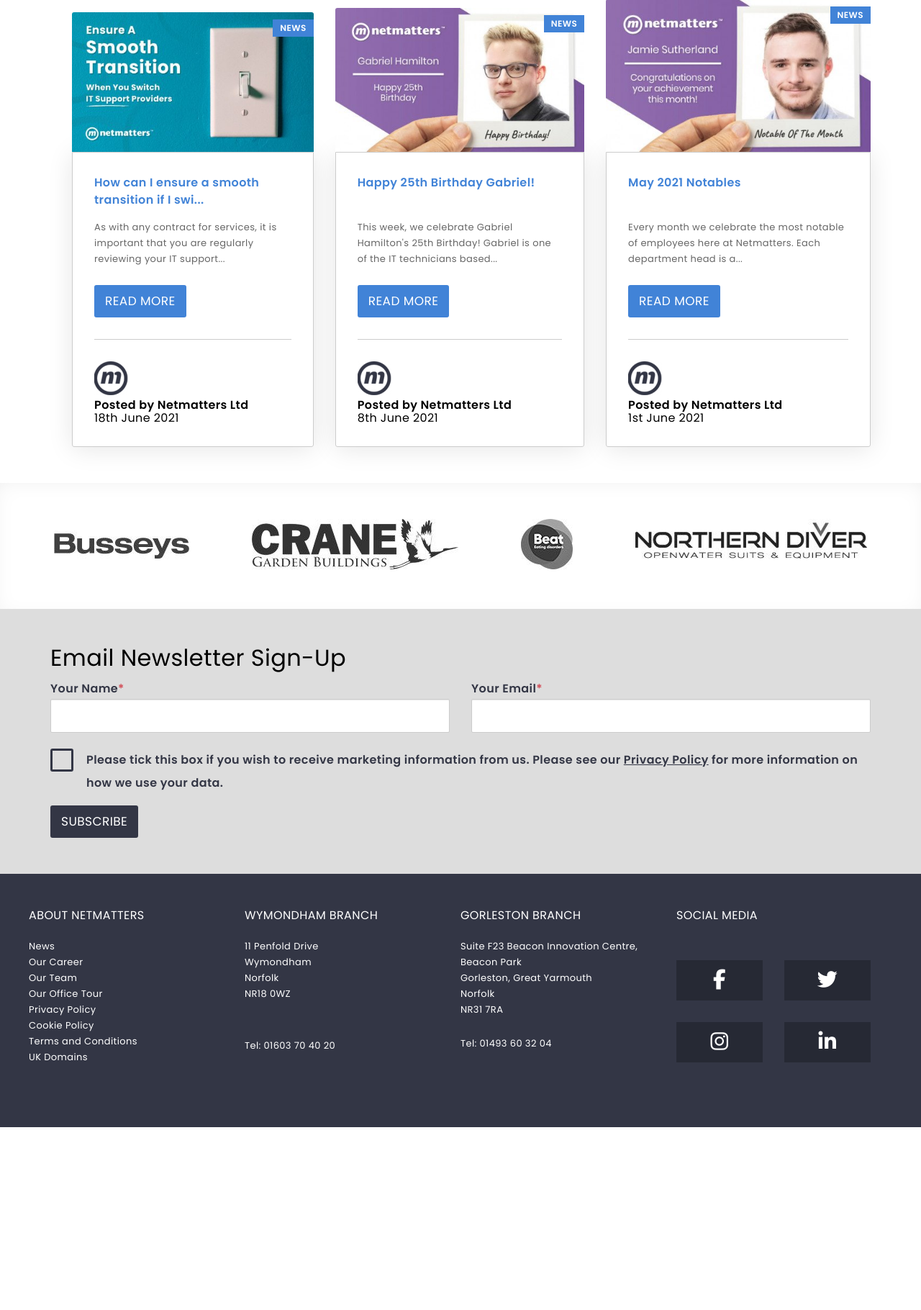
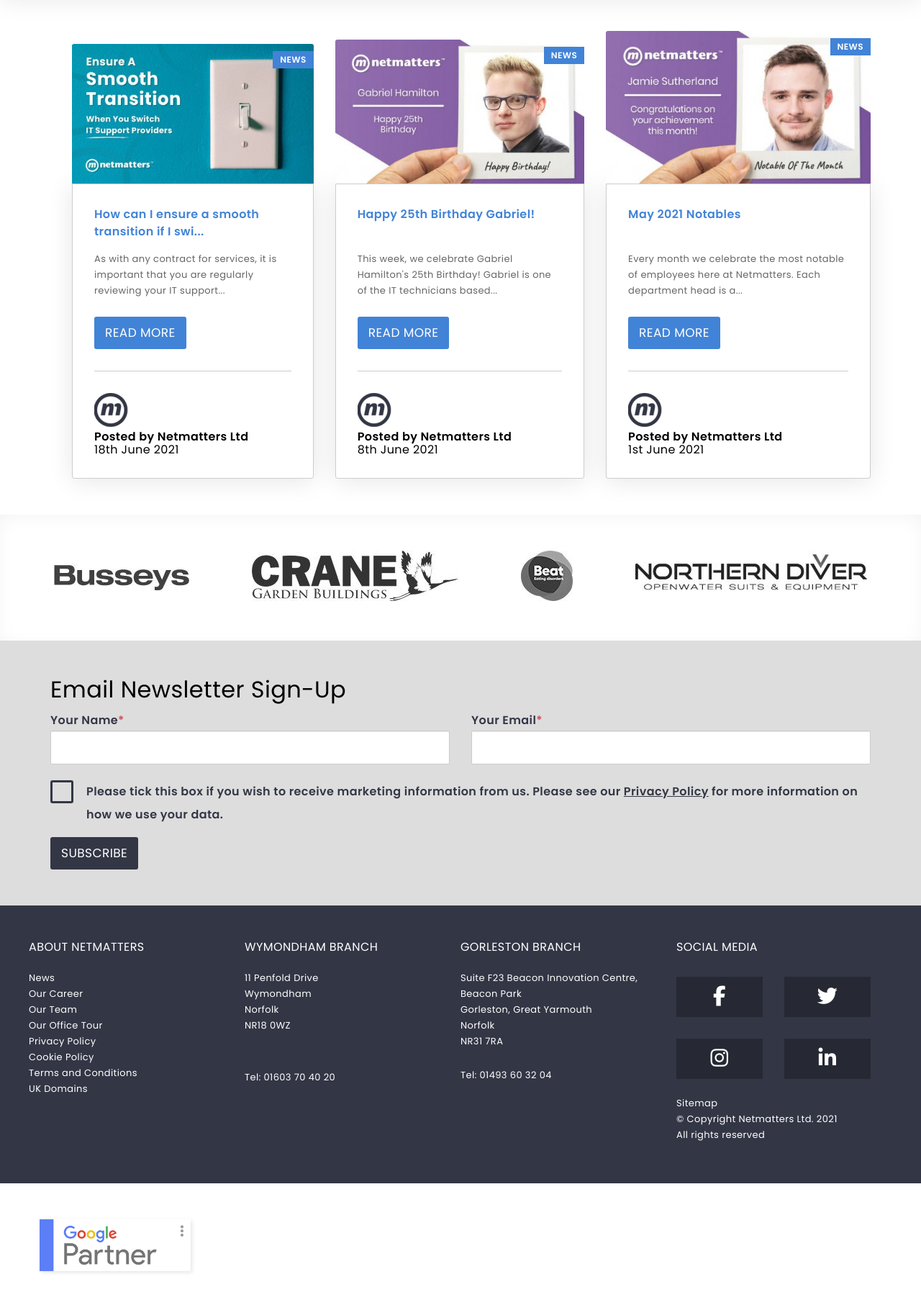
Before and after one commit to tahinia/HTML-CSS-Reflection, a PHP site: page / in a window 1280 px wide. Shown: the part 2370-4190 px from the top of the page at 72% size. Before the commit the page ends 3936 px from the top, so only its background shows below. Run offline with PHP 8.4, Linux system fonts and the light colour scheme; some libraries are stand-ins or nearby versions.

Commit message:
addition of google image

```diff
--- a/index.html
+++ b/index.html
@@ -543,10 +543,32 @@
               </div>
             </div>
           </div>
+          <ul>
+            <li>
+              <a href="#">Sitemap</a>
+            </li>
+            <li>© Copyright Netmatters Ltd. 2021</li>
+            <li>All rights reserved</li>
+          </ul>
         </div>
       </div>
     </div>
   </footer>
+
+  <!-- Awards -->
+  <section class="award-container margin-width">
+    <div class="award-box margin-width">
+      <div class="award-row-1">
+        <div class="award-icon google-partner">
+          <a href="#">
+            <img src="img/b60CSCJ.png" alt="Google Partner">
+          </a>
+        </div>
+      </div>
+      <div class="award-row-2"></div>
+    </div>
+  </section>
+
 </body>
 
 </html>
--- /dev/null
+++ b/scss/_awards.scss
@@ -0,0 +1,36 @@
+.award-container{
+    display: none;
+    padding:  50px 0;
+
+    @include mq('sm'){
+        display: block;
+    }
+}
+
+.award-box{
+    padding-left: 15px;
+    padding-right: 15px;
+}
+
+.award-row-1, .award-row-2{
+    display: flex;
+    flex-direction: row;
+    text-align: center;
+
+    img{
+        height: auto;
+        width: 100%;
+        border-style: none;
+        @include mq('lg'){
+            width: auto;
+        }
+    }
+}
+
+.award-row-1{
+
+    .award-icon:first-child img{
+        width: 210px;
+        box-shadow: 2px 2px 5px 0px rgba(0,0,0,.1);
+    }
+}
--- a/scss/_card.scss
+++ b/scss/_card.scss
@@ -5,6 +5,7 @@
 .card-row{
     display: flex;
     flex-wrap: wrap;
+    width: 100%;
     margin-left: -15px;
     margin-right: -15px;
 
@@ -129,7 +130,9 @@
         }
     }
 
-
+  @include mq('md'){
+      align-items: stretch;
+  }
 
 }
 
@@ -189,12 +192,6 @@
 
 
 
-    //  &> .software, .it, .digital{
-    //     @include mq('md'){
-    //         flex: 1 1 30%;
-
-    //     }
-    // }
 
 }
 .block {
--- a/scss/_footer.scss
+++ b/scss/_footer.scss
@@ -77,7 +77,7 @@ footer{
     }
 }
 
-.footer-column-4{
+.footer-column-4 h4{
     margin-bottom: 0px;
 }
 
--- a/scss/style.css
+++ b/scss/style.css
@@ -209,6 +209,7 @@ h1 {
   display: flex;
   -ms-flex-wrap: wrap;
       flex-wrap: wrap;
+  width: 100%;
   margin-left: -15px;
   margin-right: -15px;
 }
@@ -332,6 +333,14 @@ h1 {
   .card-row .card.telecoms, .card-row .card.web, .card-row .card.security {
     -ms-flex-preferred-size: 20%;
         flex-basis: 20%;
+  }
+}
+
+@media screen and (min-width: 992px) {
+  .card-row {
+    -webkit-box-align: stretch;
+        -ms-flex-align: stretch;
+            align-items: stretch;
   }
 }
 
@@ -1074,7 +1083,7 @@ footer ul {
   padding-bottom: 25px;
 }
 
-.footer-column-4 {
+.footer-column-4 h4 {
   margin-bottom: 0px;
 }
 
@@ -1129,4 +1138,49 @@ footer ul {
 .li-btn:hover {
   background-color: #0077b5;
 }
+
+.award-container {
+  display: none;
+  padding: 50px 0;
+}
+
+@media screen and (min-width: 768px) {
+  .award-container {
+    display: block;
+  }
+}
+
+.award-box {
+  padding-left: 15px;
+  padding-right: 15px;
+}
+
+.award-row-1, .award-row-2 {
+  display: -webkit-box;
+  display: -ms-flexbox;
+  display: flex;
+  -webkit-box-orient: horizontal;
+  -webkit-box-direction: normal;
+      -ms-flex-direction: row;
+          flex-direction: row;
+  text-align: center;
+}
+
+.award-row-1 img, .award-row-2 img {
+  height: auto;
+  width: 100%;
+  border-style: none;
+}
+
+@media screen and (min-width: 1260px) {
+  .award-row-1 img, .award-row-2 img {
+    width: auto;
+  }
+}
+
+.award-row-1 .award-icon:first-child img {
+  width: 210px;
+  -webkit-box-shadow: 2px 2px 5px 0px rgba(0, 0, 0, 0.1);
+          box-shadow: 2px 2px 5px 0px rgba(0, 0, 0, 0.1);
+}
 /*# sourceMappingURL=style.css.map */
--- a/scss/style.scss
+++ b/scss/style.scss
@@ -31,3 +31,4 @@
 @import "logo";
 @import "newsletter";
 @import "footer";
+@import "awards";
```
Also changed, not shown: img/b60CSCJ.png (added), 1 other file. Lines whose indentation alone changed are shown as unchanged.
